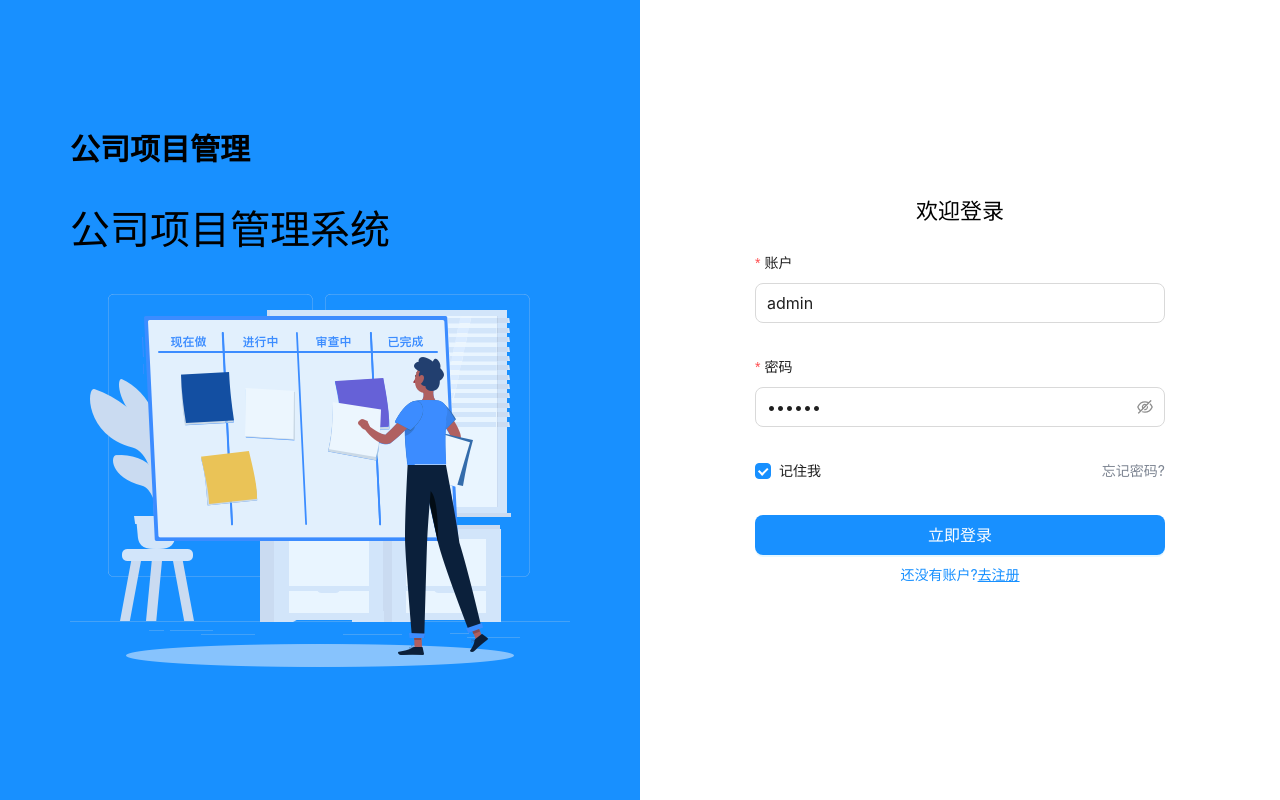
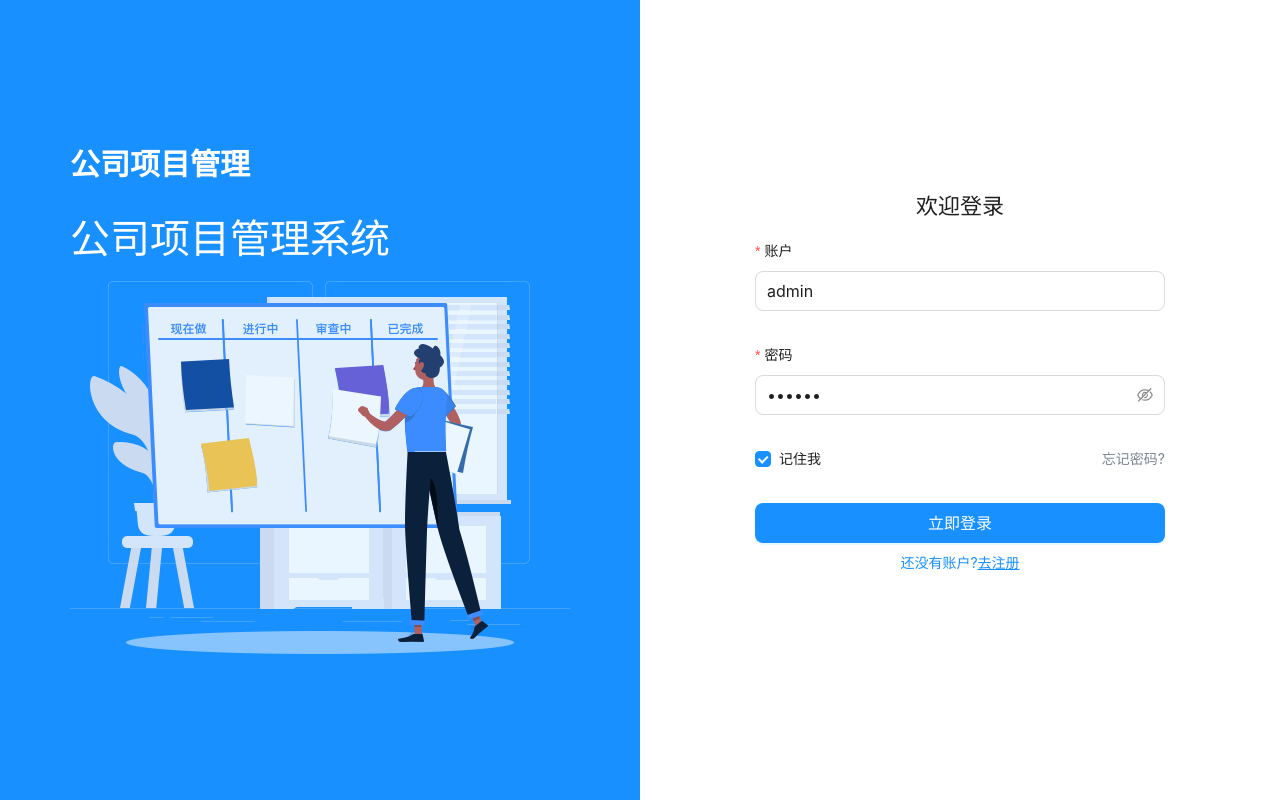
Before and after one commit to coderzzx25/project-management, a React (Vite) app: page /#/login in a window 1280 px wide. Built offline with nearby package versions, Linux system fonts and the light colour scheme.

Commit message:
Fix -> login -> 修复登录页暗黑模式不生效问题

```diff
--- a/src/App.tsx
+++ b/src/App.tsx
@@ -1,6 +1,7 @@
 import { memo } from 'react';
 import { FC, ReactNode } from 'react';
 import { ConfigProvider, theme } from 'antd';
+import zhCN from 'antd/es/locale/zh_CN';
 
 import Router from '@/router';
 import { useAppSelector, useAppShallowEqual } from './store';
@@ -23,6 +24,7 @@ const App: FC<IProps> = () => {
           colorBgContainer: isDark ? '#1f2328' : colorBgContainer
         }
       }}
+      locale={zhCN}
     >
       <Router />
     </ConfigProvider>
--- a/src/views/login/login.tsx
+++ b/src/views/login/login.tsx
@@ -1,7 +1,7 @@
 import { memo } from 'react';
 import type { FC, ReactNode } from 'react';
 import { useNavigate } from 'react-router-dom';
-import { Button, Checkbox, Col, Form, Image, Input, Row, message } from 'antd';
+import { Button, Checkbox, Col, Form, Image, Input, Row, message, theme, Typography } from 'antd';
 
 import LoginWrapper from './style';
 import { userLogin, menuList } from '@/service/modules';
@@ -25,9 +25,13 @@ interface IProps {
   children?: ReactNode;
 }
 
+const { Title, Text } = Typography;
 const login: FC<IProps> = () => {
   const dispatch = useAppDispatch();
   const navigate = useNavigate();
+  const {
+    token: { colorBgContainer }
+  } = theme.useToken();
   const { themeColor } = useAppSelector((state) => state.main, useAppShallowEqual);
   const onClickLogin = async (value: ILoginInfo) => {
     try {
@@ -53,11 +57,11 @@ const login: FC<IProps> = () => {
     }
   };
   return (
-    <LoginWrapper>
+    <LoginWrapper style={{ background: colorBgContainer }}>
       <div className="login-left" style={{ background: themeColor }}>
         <div className="content">
-          <h1>公司项目管理</h1>
-          <p>公司项目管理系统</p>
+          <Title className="name">公司项目管理</Title>
+          <Text className="detailed">公司项目管理系统</Text>
           <Image src={loginImg} preview={false} />
         </div>
       </div>
@@ -65,7 +69,7 @@ const login: FC<IProps> = () => {
       <div className="login-right">
         <Row gutter={30} className="right-row">
           <Col span={24}>
-            <h2>欢迎登录</h2>
+            <Title className="login-title">欢迎登录</Title>
           </Col>
           <Form
             onFinish={onClickLogin}
--- a/src/views/login/style.ts
+++ b/src/views/login/style.ts
@@ -12,12 +12,20 @@ const LoginWrapper = styled.div`
     justify-content: center;
     align-items: center;
 
-    h1 {
-      font-size: 30px;
-    }
-    p {
-      font-size: 40px;
-      font-weight: 300;
+    .content {
+      display: flex;
+      flex-direction: column;
+
+      .name {
+        font-size: 30px;
+        color: #fff;
+      }
+      .detailed {
+        font-size: 40px;
+        font-weight: 300;
+        margin: 10px 0;
+        color: #fff;
+      }
     }
   }
   .login-right {
@@ -28,7 +36,7 @@ const LoginWrapper = styled.div`
     align-items: center;
 
     .right-row {
-      h2 {
+      .login-title {
         text-align: center;
         font-size: 22px;
         font-weight: 400;
```
